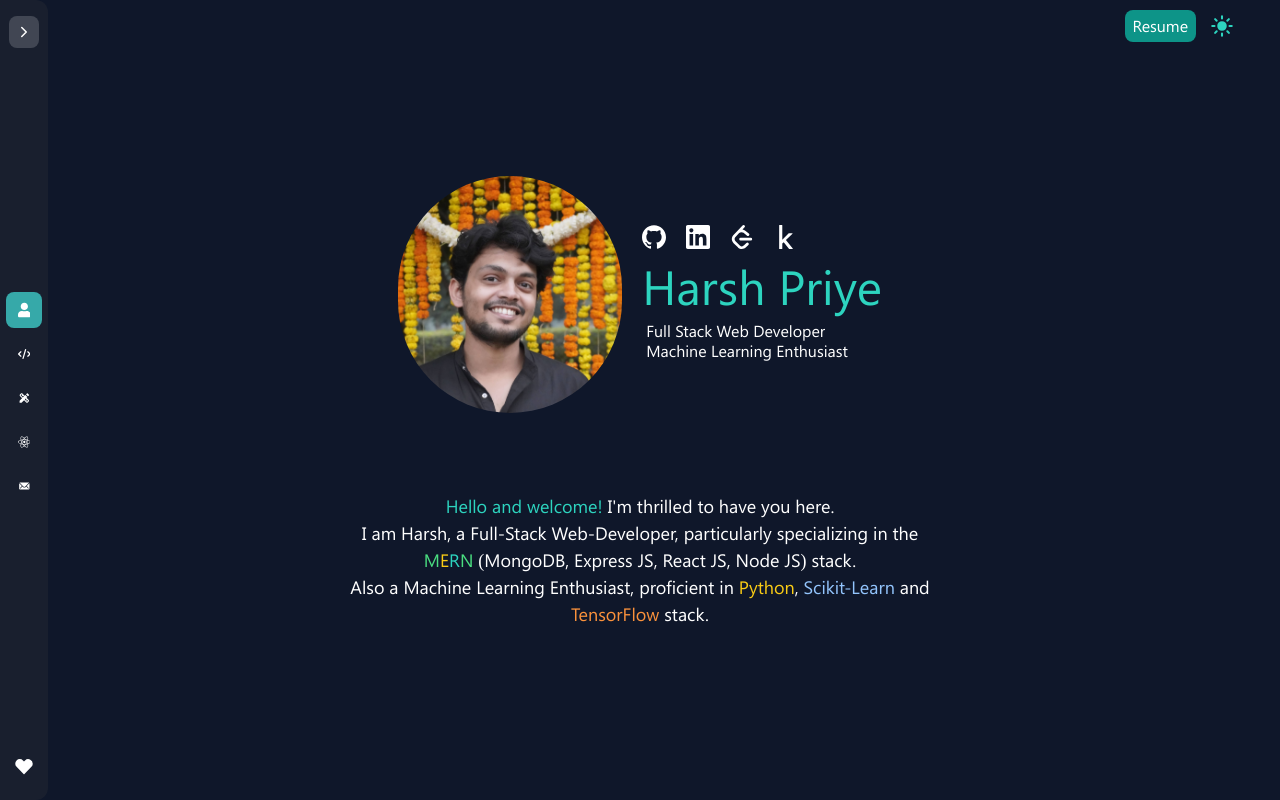
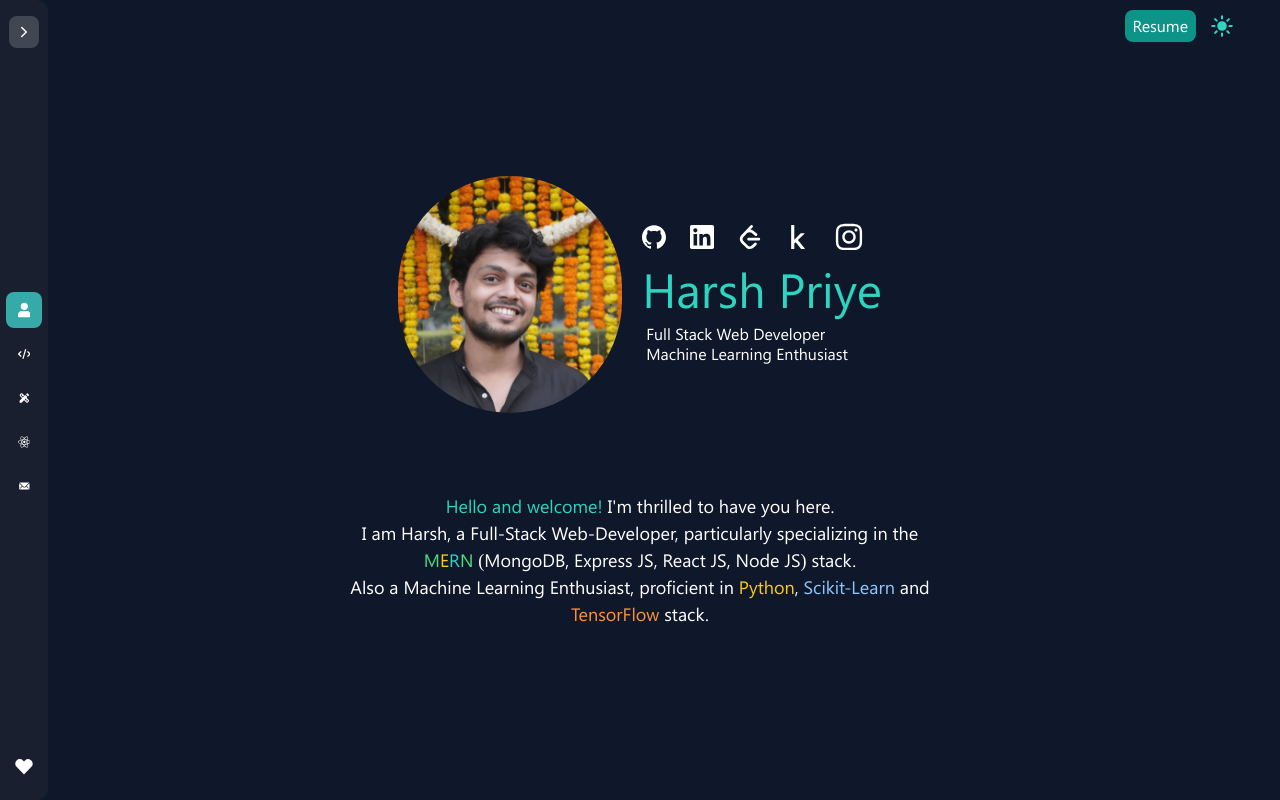
Before and after one commit to harshpx/portfolio, a React (Vite) app: page / in a window 1280 px wide. Shown: the top 800 px of the page. Built offline with nearby package versions, Linux system fonts and the light colour scheme.

Commit message:
UI additions

```diff
--- /dev/null
+++ b/src/hooks/useHover.js
@@ -0,0 +1,24 @@
+import React, { useEffect, useRef, useState } from 'react'
+
+const useHover = () => {
+    const [isHover,setIsHover] = useState(false);
+    const hoverRef = useRef(null);
+
+    const enter = ()=>setIsHover(true);
+    const leave = ()=>setIsHover(false);
+
+    useEffect(()=>{
+        const refCopy = hoverRef;
+        refCopy.current.addEventListener("mouseenter", enter);
+        refCopy.current.addEventListener("mouseleave", leave);
+
+        return ()=>{
+            refCopy.current.removeEventListener("mouseenter", enter);
+            refCopy.current.removeEventListener("mouseleave", leave);
+        }
+    },[])
+
+    return [hoverRef,isHover];
+}
+
+export default useHover
--- /dev/null
+++ b/src/hooks/useWindowSize.js
@@ -0,0 +1,24 @@
+import React, { useEffect, useState } from 'react'
+
+
+const useWindowSize = () => {
+    const [width,setWidth] = useState(window.innerWidth);
+    useEffect(()=>{
+        const updateWidth = ()=>{
+            setWidth(window.innerWidth);
+        }
+        window.addEventListener('resize',updateWidth);
+        return ()=>{
+            window.removeEventListener('resize',updateWidth);
+        }
+    },[])
+
+    return {
+        isMobile: width <= 768,
+        isTablet: width > 768 && width < 1200,
+        isDesktop: width >= 1200,
+        width
+    }
+}
+
+export default useWindowSize;
--- a/src/pages/About.jsx
+++ b/src/pages/About.jsx
@@ -1,16 +1,27 @@
 import { ToastContainer, toast } from 'react-toastify';
 import 'react-toastify/dist/ReactToastify.css';
 
-import { FaKaggle } from 'react-icons/fa';
+import { FaKaggle,FaInstagram } from 'react-icons/fa';
 import {SiLeetcode, SiLinkedin, SiGithub} from 'react-icons/si';
 import { useSelector } from 'react-redux';
 
 import Avatar from '../assets/avatar.jpg';
+import { useEffect, useRef } from 'react';
+
+import useWindowSize from '../hooks/useWindowSize';
+import useHover from '../hooks/useHover';
 
 
 const About = () => {
 
     const {darkMode} = useSelector(state=>state.theme);
+    const {isMobile,isTablet} = useWindowSize();
+
+    const [hoverRef1,isHovered1] = useHover();
+    const [hoverRef2,isHovered2] = useHover();
+    const [hoverRef3,isHovered3] = useHover();
+    const [hoverRef4,isHovered4] = useHover();
+    const [hoverRef5,isHovered5] = useHover();
 
   return (
     <div className={`${darkMode ? "dark" : ""}`}>
@@ -26,10 +37,26 @@ const About = () => {
                     <div className='flex flex-col gap-y-3'>
                         {/* profile links */}
                         <div className='dark:text-white flex justify-center sm:justify-start gap-x-5 text-2xl'>
-                            <a href="https://github.com/harshpx" className='slide'><SiGithub /></a>
-                            <a href="https://www.linkedin.com/in/harshpx/" className='slide-top'><SiLinkedin /></a>
-                            <a href="https://leetcode.com/harsh_px/" className='slide-bottom'><SiLeetcode /></a>
-                            <a href="https://www.kaggle.com/harshpriye" className='slide-right'><FaKaggle /></a>
+                            <a href="https://github.com/harshpx" className='slide flex items-center gap-x-1' ref={hoverRef1}>
+                                <SiGithub />
+                                <h1 className={`${isHovered1 ? "w-10" : "w-0 overflow-hidden"} transition-all duration-150 text-sm`}>Github</h1>
+                            </a>
+                            <a href="https://www.linkedin.com/in/harshpx/" className='slide-top flex items-center gap-x-1' ref={hoverRef2}>
+                                <SiLinkedin />
+                                <h1 className={`${isHovered2 ? "w-10" : "w-0 overflow-hidden"} transition-all duration-150 text-sm`}>Linkedin</h1>
+                            </a>
+                            <a href="https://leetcode.com/harsh_px/" className='slide-bottom flex items-center gap-x-1' ref={hoverRef3}>
+                                <SiLeetcode />
+                                <h1 className={`${isHovered3 ? "w-10" : "w-0 overflow-hidden"} transition-all duration-150 text-sm`}>Leetcode</h1>
+                            </a>
+                            <a href="https://www.kaggle.com/harshpriye" className='slide-right flex items-center gap-x-1' ref={hoverRef4}>
+                                <FaKaggle />
+                                <h1 className={`${isHovered4 ? "w-10" : "w-0 overflow-hidden"} transition-all duration-150 text-sm`}>Kaggle</h1>
+                            </a>
+                            <a href="https://www.instagram.com/harshhh.hhhh" className='slide-right flex items-center gap-x-1' ref={hoverRef5}>
+                                <FaInstagram size={30}/>
+                                <h1 className={`${isHovered5 ? "w-10" : "w-0 overflow-hidden"} transition-all duration-150 text-sm`}>Instagram</h1>
+                            </a>
                         </div>
                         {/* name and profession */}
                         <div className='flex flex-col text-center sm:text-left gap-y-2'>
```
